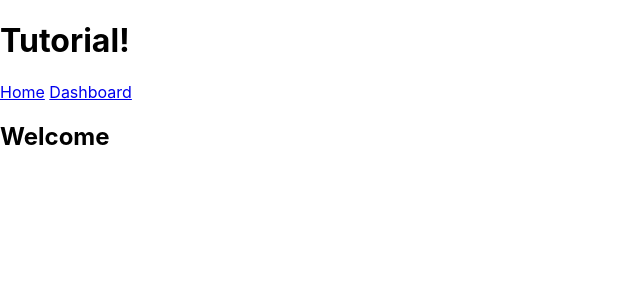
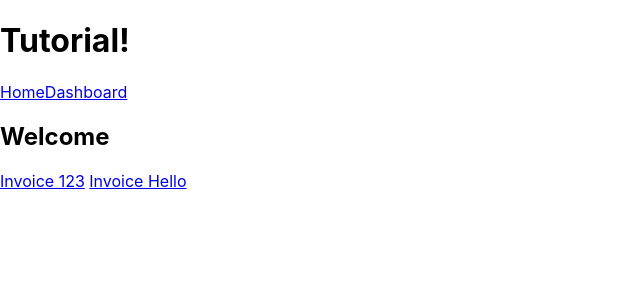
Before and after one commit to cawilson1/reachRouterTutorial, a React (Create React App) app: page / in a window 1280 px wide. Shown: the top 300 px of the page, without its empty margins (0-640 px from the left). Built offline with nearby package versions, Linux system fonts and the light colour scheme.

Commit message:
add url params

```diff
--- a/src/App.js
+++ b/src/App.js
@@ -6,12 +6,18 @@ const App = () => (
   <div>
     <h1>Tutorial!</h1>
     <nav>
-      <Link to="/">Home</Link> <Link to="dashboard">Dashboard</Link>
+      <Link to="/">Home</Link>
+      <Link to="dashboard">Dashboard</Link>
     </nav>
     <Router>
       <Home path="/" />
       <Dashboard path="dashboard" />
+      <Invoice path="invoices/:invoiceId" />
     </Router>
+
+    <Link to="invoices/123">Invoice 123</Link>
+    {"   "}
+    <Link to="invoices/hello">Invoice Hello</Link>
   </div>
 );
 
```
